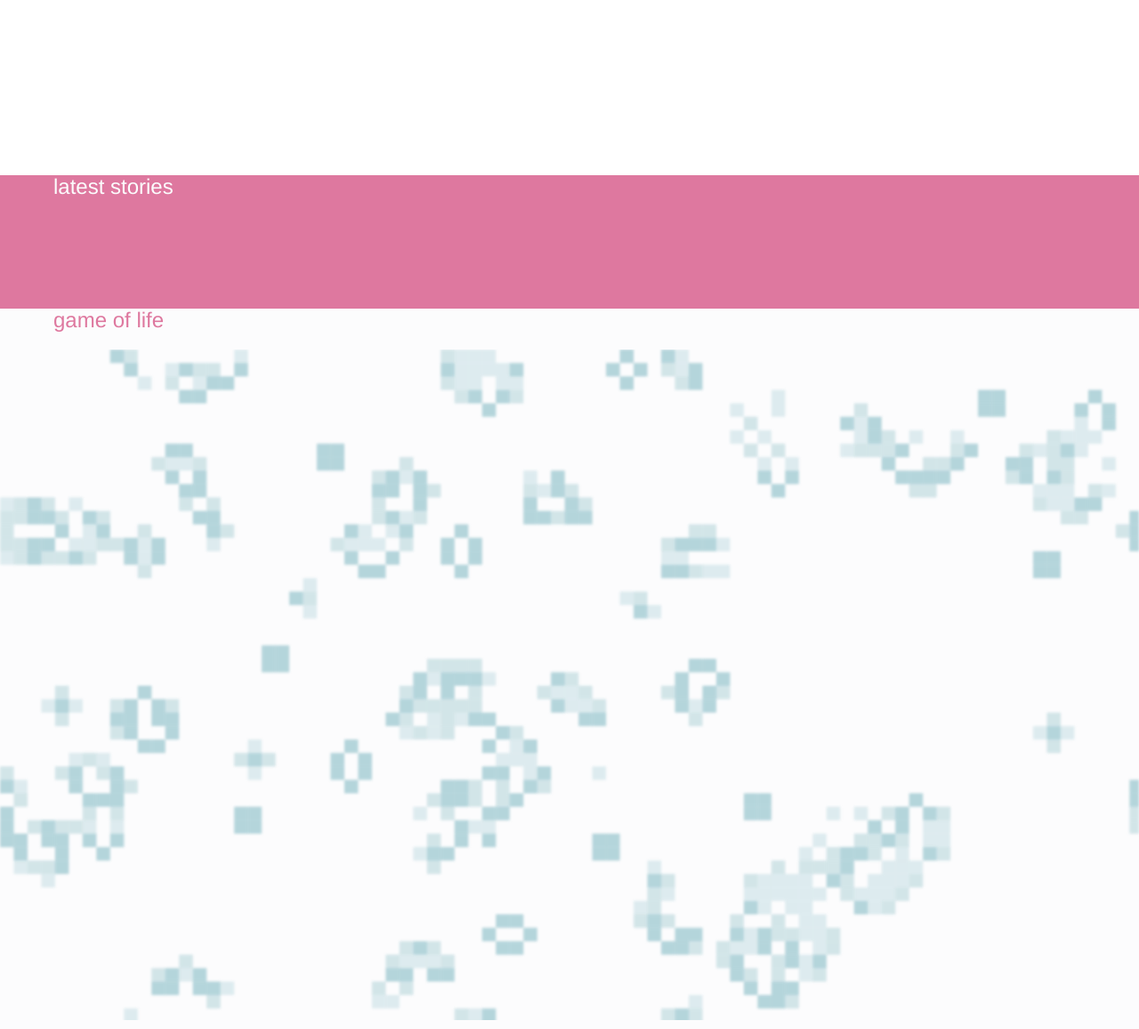
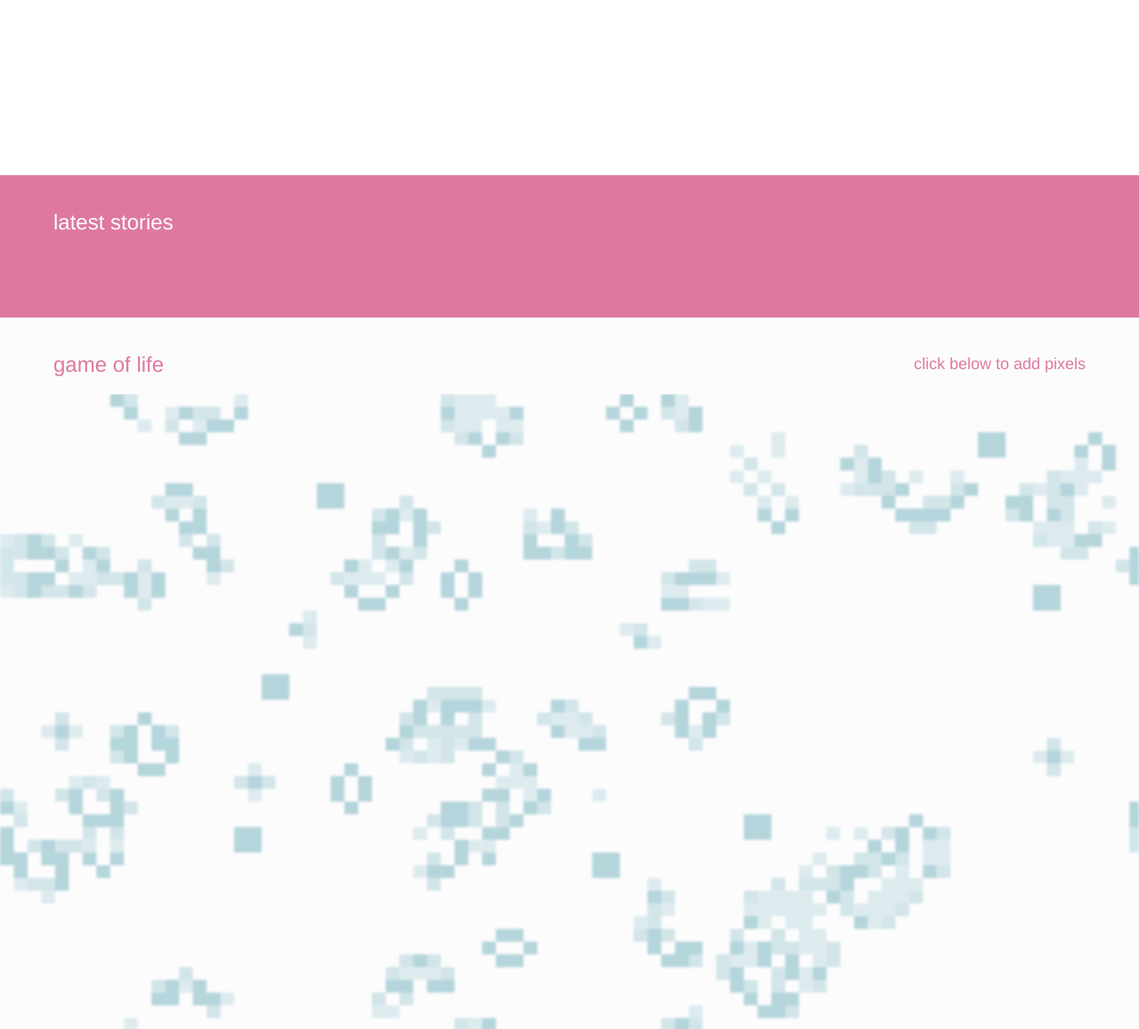
Before and after one commit to PhilWa/corner, a Flask app: template templates/index.html in a window 1280 px wide. Shown: the part 523-1680 px from the top of the page at 89% size. Run offline with Flask 3, Linux system fonts and the light colour scheme; the template is opened without the code that fills it, so the values that code supplies are empty; some libraries are stand-ins or nearby versions.

Commit message:
add description

```diff
--- a/static/css/styles.css
+++ b/static/css/styles.css
@@ -251,7 +251,7 @@ header {
 .content-preview {
     height: 10vh;
     overflow: hidden;
-    padding: 20px;
+    padding: 40px;
 }
 
 .full-content {
@@ -261,21 +261,22 @@ header {
 .section-title {
     font-size: 24px;
     color: rgb(252, 252, 253);
-    /* Off-white */
+    /* Off-white color */
     margin: 0 0 20px 0;
     padding: 0;
     text-transform: lowercase;
-    /* Changed from capitalize to lowercase */
 }
 
 .content-container {
-    padding: 0 20px;
     max-width: 1200px;
     margin: 0 auto;
+    padding: 40px 20px 0;
+    /* Add top padding of 40px */
 }
 
 .content-preview {
-    padding: 0;
+    padding: 0 0 20px;
+    /* Remove top padding as it's now in the container */
 }
 
 .card-container {
@@ -579,31 +580,42 @@ header {
 
 .game-of-life-section {
     width: 100%;
-    margin: 30px 0 0;
-    padding: 0;
+    margin: 0;
+    padding: 40px 0 0;
     background-color: rgb(252, 252, 253);
     height: 100vh;
     display: flex;
     flex-direction: column;
 }
 
+.game-of-life-section .section-header {
+    display: flex;
+    justify-content: space-between;
+    align-items: center;
+    padding: 0 20px;
+    max-width: 1200px;
+    margin: 0 auto 20px;
+    width: 100%;
+    box-sizing: border-box;
+}
+
 .game-of-life-section .section-title {
     color: rgb(222, 120, 159);
     font-size: 24px;
-    margin-bottom: 20px;
+    margin: 0;
     text-transform: lowercase;
-    padding: 0 20px;
-    max-width: 1200px;
-    margin-left: auto;
-    margin-right: auto;
-    width: 100%;
-    box-sizing: border-box;
+}
+
+.game-of-life-section .section-instruction {
+    color: rgb(222, 120, 159);
+    font-size: 18px;
+    text-transform: lowercase;
 }
 
 #gameCanvas {
     flex-grow: 1;
     width: 100%;
     height: calc(100% - 44px);
-    /* Subtracting the height of the section title */
+    /* Adjust for the header height */
     border: none;
 }
--- a/templates/index.html
+++ b/templates/index.html
@@ -40,7 +40,10 @@
         </div>
     </div>
     <div class="game-of-life-section">
-        <h2 class="section-title">Game of Life</h2>
+        <div class="section-header">
+            <h2 class="section-title">Game of Life</h2>
+            <span class="section-instruction">click below to add pixels</span>
+        </div>
         <canvas id="gameCanvas"></canvas>
     </div>
 </div>
```
